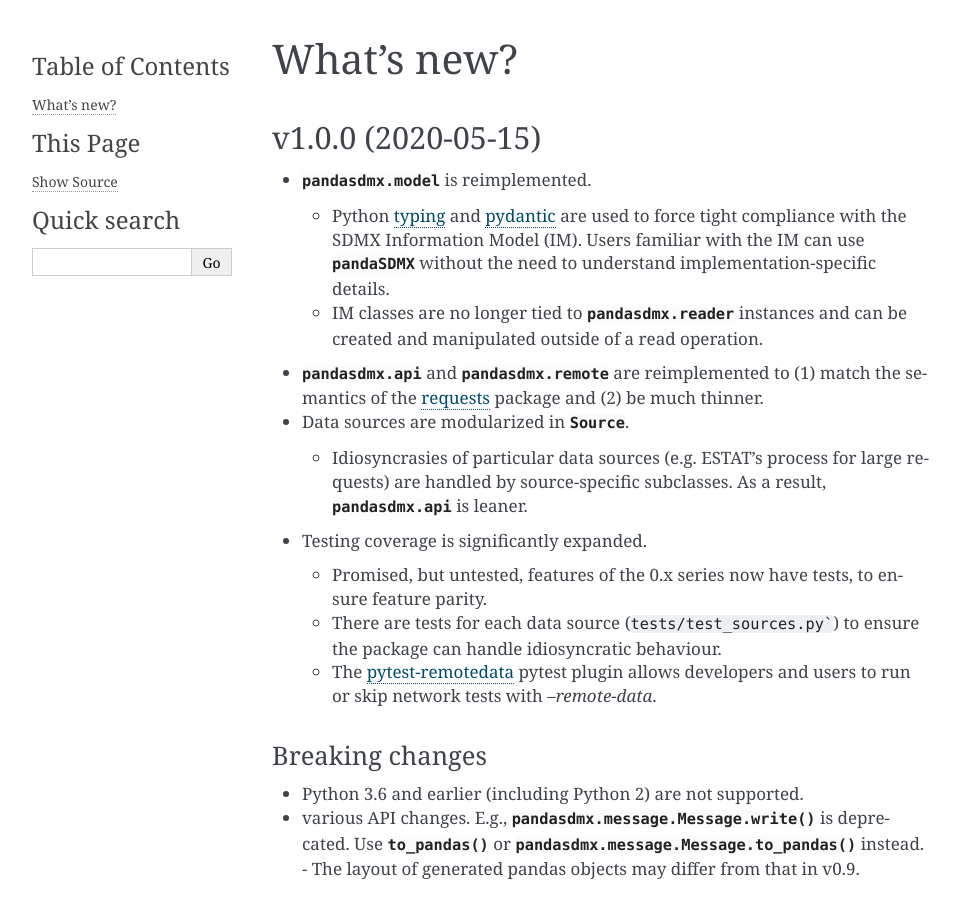
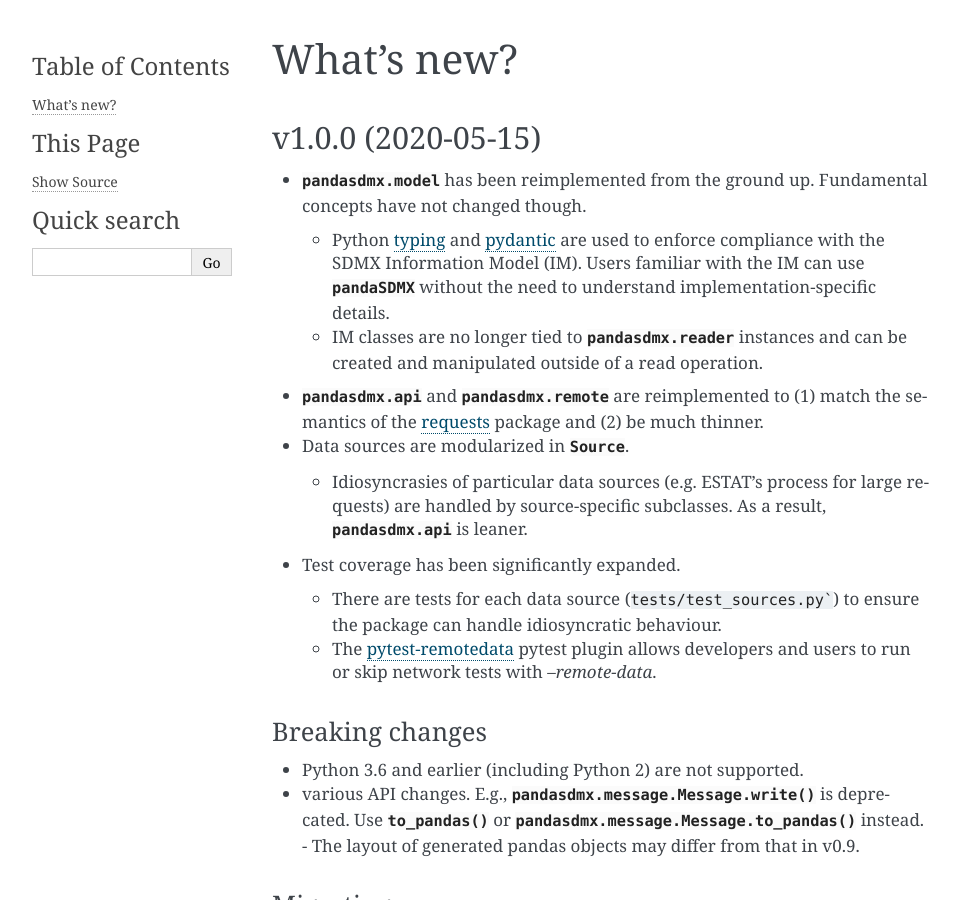
Before and after one commit to dr-leo/pandaSDMX, a Sphinx documentation site: the page built from doc/whatsnew.rst, in a window 1280 px wide and 900 px high. Shown: the whole window, without its empty margins (148-1108 px from the left). Built offline with Sphinx 7.4.7, drawn with Linux system fonts in a browser that asks for light colours; the version number is read from the project's files by our own code.

Commit message:
Improve docs
[skip ci]

```diff
--- a/doc/install.rst
+++ b/doc/install.rst
@@ -36,7 +36,7 @@ Instructions
 ------------
 
 0. (optional) If using a `conda environment
-   <https://docs.conda.io/projects/conda/en/latest/user-guide/concepts/environments.html`_,
+   <https://docs.conda.io/projects/conda/en/latest/user-guide/concepts/environments.html>`_,
    use ``source activate [ENV]`` to
    activate the
    environment in which to install pandaSDMX.
--- a/doc/whatsnew.rst
+++ b/doc/whatsnew.rst
@@ -6,9 +6,10 @@ What's new?
 v1.0.0 (2020-05-15)
 -------------------------------
 
-- :mod:`pandasdmx.model` is reimplemented.
+- :mod:`pandasdmx.model` has been reimplemented from the ground up.
+  Fundamental concepts have not changed though.
 
-  - Python typing_ and pydantic_ are used to force tight compliance with the
+  - Python typing_ and pydantic_ are used to enforce compliance with the
     SDMX Information Model (IM). Users familiar with the IM can use
     :mod:`pandaSDMX` without the need to understand implementation-specific
     details.
@@ -23,10 +24,8 @@ v1.0.0 (2020-05-15)
     requests) are handled by source-specific subclasses. As a result,
     :mod:`pandasdmx.api` is leaner.
 
-- Testing coverage is significantly expanded.
+- Test coverage has been significantly expanded.
 
-  - Promised, but untested, features of the 0.x series now have tests, to
-    ensure feature parity.
   - There are tests for each data source (:file:`tests/test_sources.py``) to ensure the package can handle idiosyncratic behaviour.
   - The pytest-remotedata_ pytest plugin allows developers and users to run or
     skip network tests with `--remote-data`.
```
